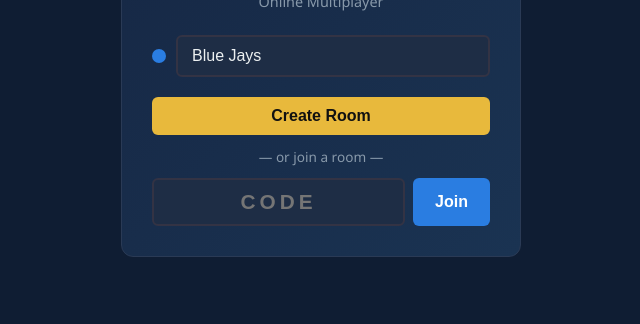
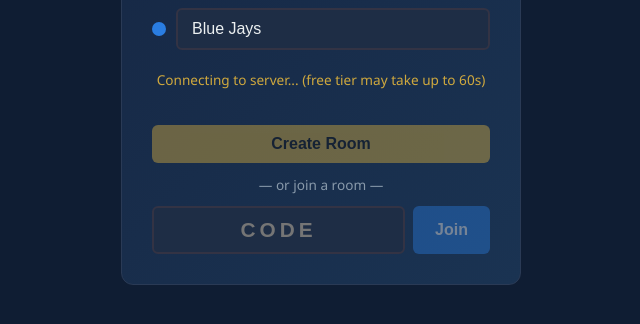
Before and after one commit to TILLIT-rgb/mlb-stem-league2, a website: page client/index.html in a window 1280 px wide. Shown: the part 376-700 px from the top of the page, without its empty margins (319-959 px from the left). Drawn offline with nearby package versions, Linux system fonts and the light colour scheme; no server answers.

Commit message:
Update button elements for room creation and joining

```diff
--- a/client/index.html
+++ b/client/index.html
@@ -102,12 +102,12 @@
       </div>
     </div>
     <div class="setup-actions">
-      <button class="btn-gold" onclick="createRoom()">Create Room</button>
+      <p class="pulse" id="connectionStatus" style="color:var(--gold);font-size:.85em">Connecting to server...</p> <button class="btn-gold" id="createRoomBtn" onclick="createRoom()" disabled>Create Room</button>
       <div class="setup-divider">— or join a room —</div>
       <div class="room-code-input">
         <input id="roomCodeInput" placeholder="CODE" maxlength="4">
         <input id="t2name" placeholder="Your team name" value="Red Sox" style="display:none">
-        <button class="btn-blue" onclick="joinRoom()">Join</button>
+        <button class="btn-blue" id="joinRoomBtn" onclick="joinRoom()" disabled>Join</button>
       </div>
     </div>
   </div>
```
